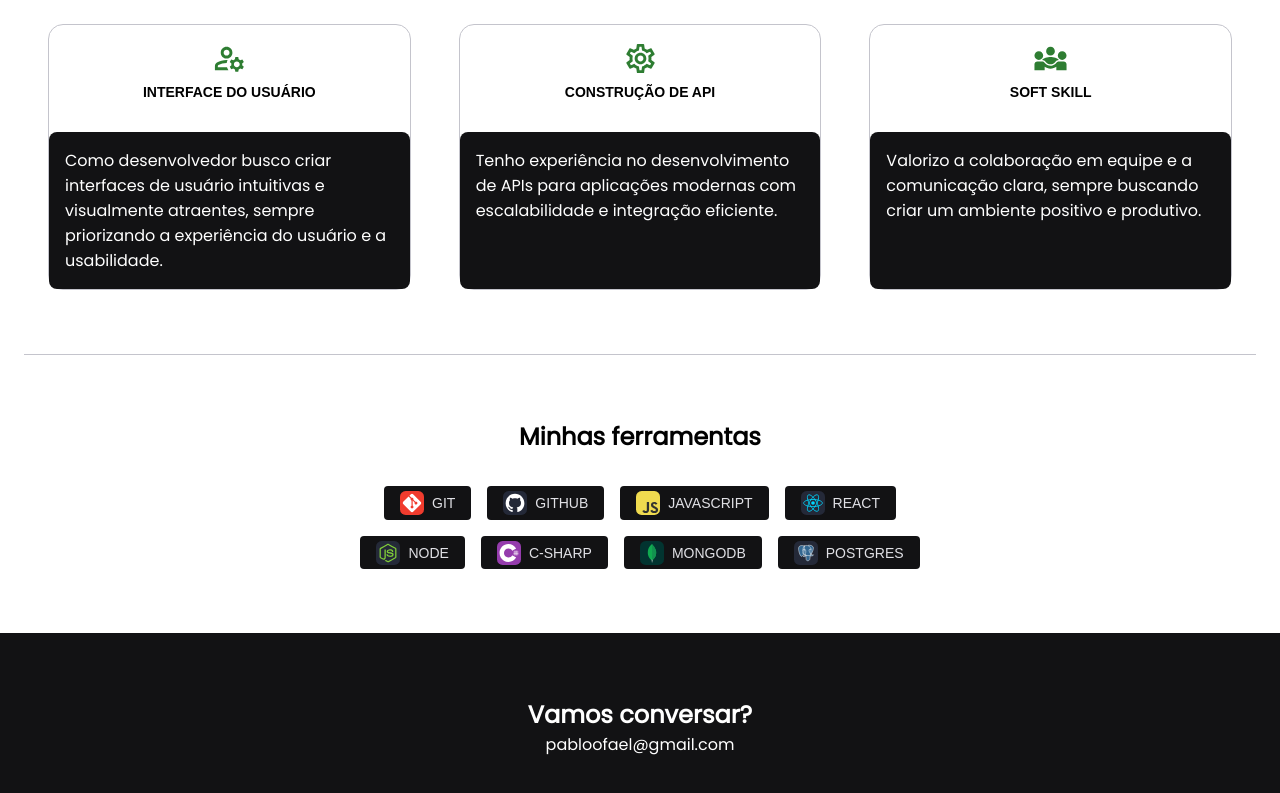
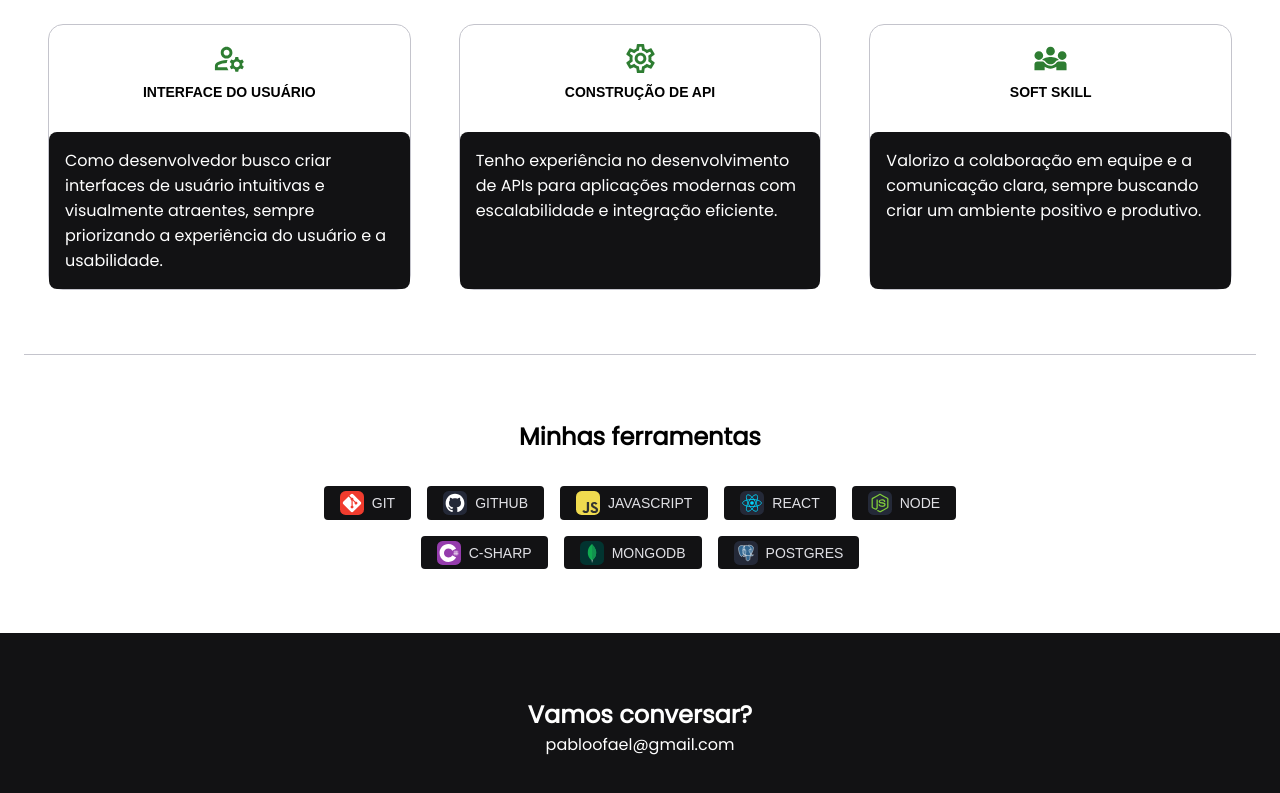
Before and after one commit to PabloRafael-coder/meu-portfolio, a React (Vite) app: page / in a window 1280 px wide. Shown: the part 755-1548 px from the top of the page. Built offline with nearby package versions, Linux system fonts and the light colour scheme; a web font is replaced by a local one.

Commit message:
feat: Adicionar nova largura para o componente SkillsContainer

```diff
--- a/src/pages/Home/styles.js
+++ b/src/pages/Home/styles.js
@@ -200,22 +200,21 @@ export const SkillsContainer = styled.div`
   padding-block: 4rem;
   gap: 2rem;
   margin-inline: auto;
-  max-width: 60rem;
+  width: min(375px, 100% - 1.5rem * 2);
+
+  @media (width >= 45rem) {
+    width: min(80rem, 100% - 1.5rem * 2);
+  }
 `;
 
 export const ToolCardContents = styled.div`
   display: flex;
-  width: min(375px, 100% - 1.5rem * 2);
   gap: 1rem;
   margin: auto;
   flex-wrap: wrap;
   display: flex;
   justify-content: center;
   max-width: 40rem;
-
-  @media (width >= 80rem) {
-    width: min(80rem, 100% - 1.5rem * 2);
-  }
 `;
 
 export const FooterContainer = styled.footer`
```
